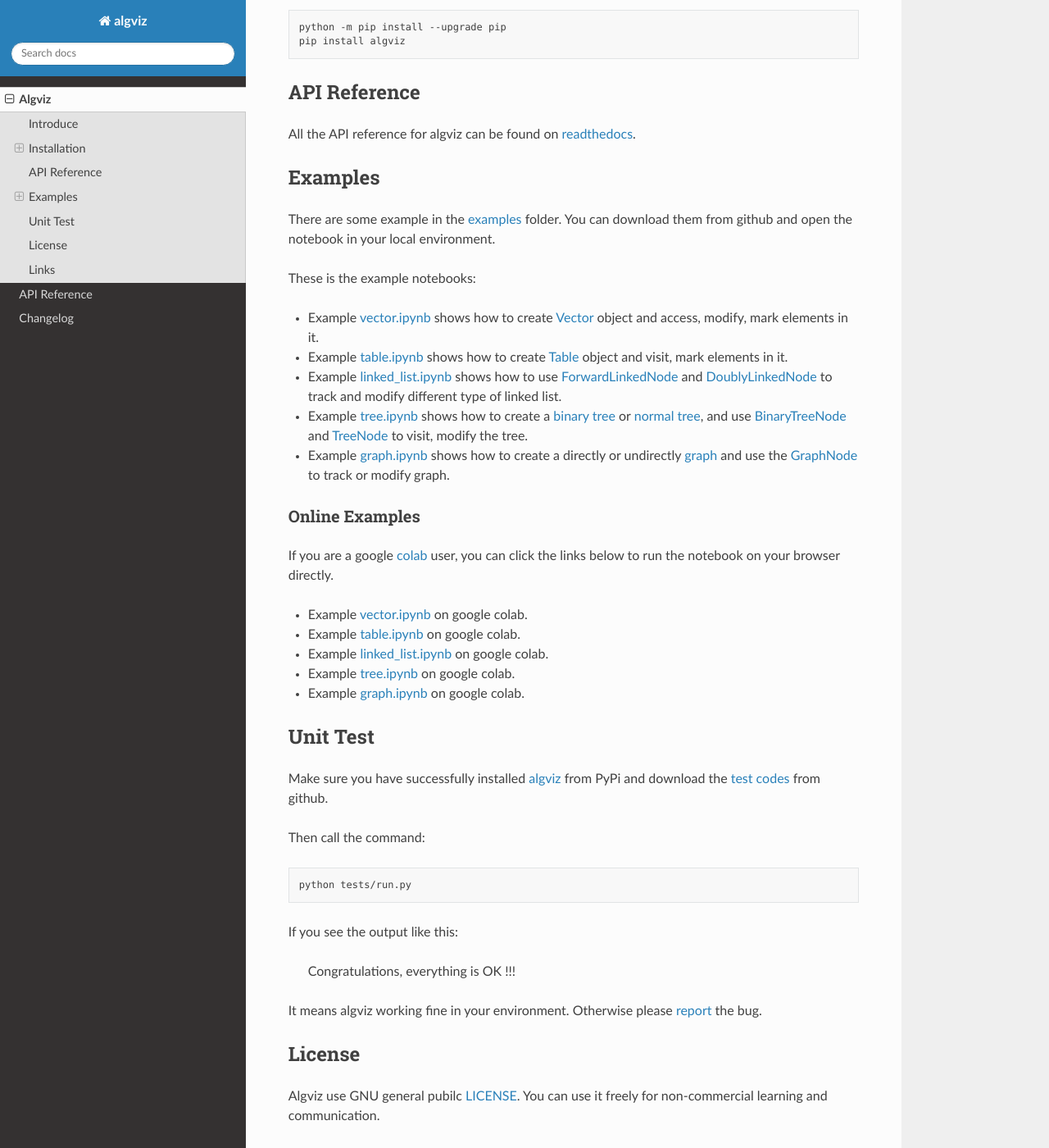
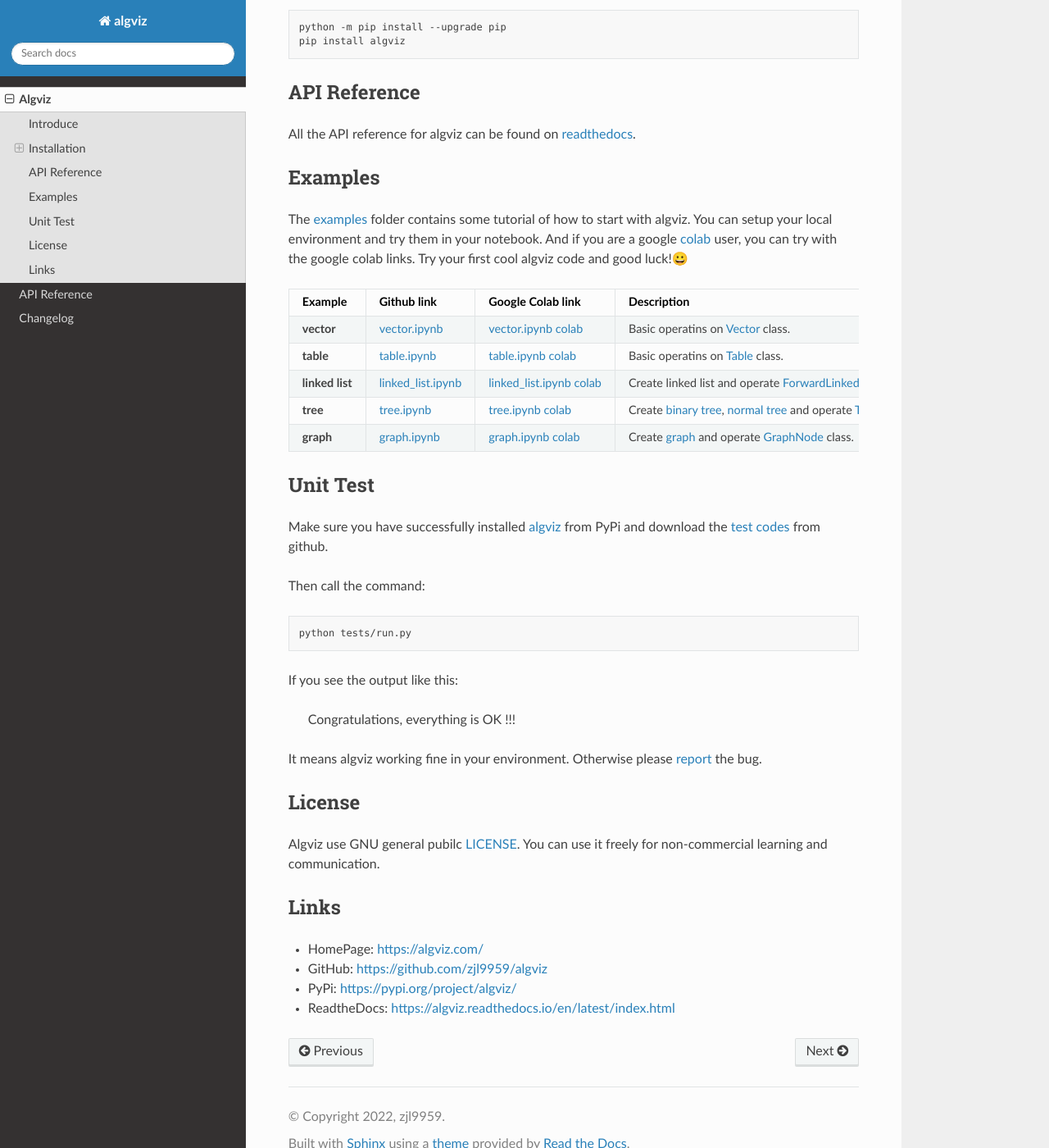
Before and after one commit to zjl9959/algviz, a Sphinx documentation site: the page built from docs/readthedocs/source/introduce.rst, in a window 1280 px wide and 1400 px high, scrolled down 2310 px. Shown: the whole window at 82% size. Built offline with Sphinx 7.4.7 and the Read the Docs theme 2.0.0, drawn with Linux system fonts in a browser that asks for light colours; some of the changed text lies outside the part shown.

Commit message:
[Release] algviz 0.1.2
Update readme file.

```diff
--- a/README.md
+++ b/README.md
@@ -31,7 +31,7 @@
 
 You can modify the data multi-times, and algviz will record all the operations since last time you call the [display](https://algviz.readthedocs.io/en/latest/api.html#algviz.visual.Visualizer.display) interface. Then it will merge all the operations in one animation when you call display next time. So the only thing you need to concern is: `when to call the display interface?`
 
-All the animations created by algviz are [SVG](https://www.w3.org/Graphics/SVG/) string format. You can export the animation frames and review it in browser or embedded it in your slides. *By the way, [algviz.com](https://algviz.com) will support to export the svg with all the display objects and animation sequences for your code in the furture, please stay tuned!*
+All the animations created by algviz are [SVG](https://www.w3.org/Graphics/SVG/) string format. You can export the animation frames and review it in browser or embedded it in your slides. *In the future, [algviz.com](https://algviz.com) will support to export the svg with all the display objects and animation sequences for your code, please stay tuned!*
 
 
 ## Installation
@@ -66,25 +66,17 @@
 
 ## Examples
 
-There are some example in the [examples](https://github.com/zjl9959/algviz/tree/main/examples) folder. You can download them from github and open the notebook in your local environment.
+The [examples](https://github.com/zjl9959/algviz/tree/main/examples) folder contains some tutorial of how to start with algviz. You can setup your local environment and try them in your notebook. And if you are a google [colab](https://colab.research.google.com/) user, you can try with the google colab links. Try your first cool algviz code and good luck!😀
 
-These is the example notebooks:
 
-+ Example [vector.ipynb](https://github.com/zjl9959/algviz/blob/main/examples/vector.ipynb) shows how to create [Vector](https://algviz.readthedocs.io/en/latest/api.html#algviz.vector.Vector) object and access, modify, mark elements in it.
-+ Example [table.ipynb](https://github.com/zjl9959/algviz/blob/main/examples/table.ipynb) shows how to create [Table](https://algviz.readthedocs.io/en/latest/api.html#algviz.table.Table) object and visit, mark elements in it.
-+ Example [linked_list.ipynb](https://github.com/zjl9959/algviz/blob/main/examples/linked_list.ipynb) shows how to use [ForwardLinkedNode](https://algviz.readthedocs.io/en/latest/api.html#algviz.linked_list.ForwardLinkedListNode) and [DoublyLinkedNode](https://algviz.readthedocs.io/en/latest/api.html#algviz.linked_list.DoublyLinkedListNode) to track and modify different type of linked list.
-+ Example [tree.ipynb](https://github.com/zjl9959/algviz/blob/main/examples/tree.ipynb) shows how to create a [binary tree](https://algviz.readthedocs.io/en/latest/api.html#algviz.tree.parseBinaryTree) or [normal tree](https://algviz.readthedocs.io/en/latest/api.html#algviz.tree.parseTree), and use [BinaryTreeNode](https://algviz.readthedocs.io/en/latest/api.html#algviz.tree.BinaryTreeNode) and [TreeNode](https://algviz.readthedocs.io/en/latest/api.html#algviz.tree.TreeNode) to visit, modify the tree.
-+ Example [graph.ipynb](https://github.com/zjl9959/algviz/blob/main/examples/graph.ipynb) shows how to create a directly or undirectly [graph](https://algviz.readthedocs.io/en/latest/api.html#algviz.graph.parseGraph) and use the [GraphNode](https://algviz.readthedocs.io/en/latest/api.html#algviz.graph.GraphNode) to track or modify graph.
+| Example         |  Github link            | Google Colab link          |  Description                       |
+| :----           | :------                 | :---------                 | :-------                           |
+| **vector**      | [vector.ipynb]          | [vector.ipynb colab]       | Basic operatins on [Vector] class. |
+| **table**       | [table.ipynb]           | [table.ipynb colab]        | Basic operatins on [Table] class.  |
+| **linked list** | [linked_list.ipynb]     | [linked_list.ipynb colab]  | Create linked list and operate [ForwardLinkedNode], [DoublyLinkedNode] classes. |
+| **tree**        | [tree.ipynb]            | [tree.ipynb colab]         | Create [binary tree], [normal tree] and operate [TreeNode], [BinaryTreeNode] classes. |
+| **graph**       | [graph.ipynb]           | [graph.ipynb colab]        | Create [graph] and operate [GraphNode] class. |
 
-### Online Examples
-
-If you are a google [colab](https://colab.research.google.com/) user, you can click the links below to run the notebook on your browser directly.
-
-+ Example [vector.ipynb](https://colab.research.google.com/drive/1RgAoKbiSBXdSvBg65pwu9pJp5bQL1pCs?usp=sharing) on google colab.
-+ Example [table.ipynb](https://colab.research.google.com/drive/1GH6XgKDpUA2GKxiLm5tljp19wUvmnDxO?usp=sharing) on google colab.
-+ Example [linked_list.ipynb](https://colab.research.google.com/drive/1rsg-6irXzQODPi6DUZhtu-pKq_r55hwV?usp=sharing) on google colab.
-+ Example [tree.ipynb](https://colab.research.google.com/drive/138pnzwoS2vdhssZyTx-k5rwBQNb2Hi9N?usp=sharing) on google colab.
-+ Example [graph.ipynb](https://colab.research.google.com/drive/14hF30-N9VGBb5-vkERPuURvmnB9VspU9?usp=sharing) on google colab.
 
 ## Unit Test
 
@@ -113,3 +105,25 @@
 + GitHub: https://github.com/zjl9959/algviz
 + PyPi: https://pypi.org/project/algviz/
 + ReadtheDocs: https://algviz.readthedocs.io/en/latest/index.html
+
+
+[Vector]: https://algviz.readthedocs.io/en/latest/api.html#algviz.vector.Vector
+[Table]: https://algviz.readthedocs.io/en/latest/api.html#algviz.table.Table
+[ForwardLinkedNode]: https://algviz.readthedocs.io/en/latest/api.html#algviz.linked_list.ForwardLinkedListNode
+[DoublyLinkedNode]: https://algviz.readthedocs.io/en/latest/api.html#algviz.linked_list.DoublyLinkedListNode
+[binary tree]: https://algviz.readthedocs.io/en/latest/api.html#algviz.tree.parseBinaryTree
+[normal tree]: https://algviz.readthedocs.io/en/latest/api.html#algviz.tree.parseTree
+[TreeNode]: https://algviz.readthedocs.io/en/latest/api.html#algviz.tree.TreeNode
+[graph]: https://algviz.readthedocs.io/en/latest/api.html#algviz.graph.parseGraph
+[GraphNode]: https://algviz.readthedocs.io/en/latest/api.html#algviz.graph.GraphNode
+
+[vector.ipynb]: https://github.com/zjl9959/algviz/blob/main/examples/vector.ipynb
+[table.ipynb]: https://github.com/zjl9959/algviz/blob/main/examples/table.ipynb
+[linked_list.ipynb]: https://github.com/zjl9959/algviz/blob/main/examples/linked_list.ipynb
+[tree.ipynb]: https://github.com/zjl9959/algviz/blob/main/examples/tree.ipynb
+[graph.ipynb]: https://github.com/zjl9959/algviz/blob/main/examples/graph.ipynb
+[vector.ipynb colab]: https://colab.research.google.com/drive/1RgAoKbiSBXdSvBg65pwu9pJp5bQL1pCs?usp=sharing
+[table.ipynb colab]: https://colab.research.google.com/drive/1GH6XgKDpUA2GKxiLm5tljp19wUvmnDxO?usp=sharing
+[linked_list.ipynb colab]: https://colab.research.google.com/drive/1rsg-6irXzQODPi6DUZhtu-pKq_r55hwV?usp=sharing
+[tree.ipynb colab]: https://colab.research.google.com/drive/138pnzwoS2vdhssZyTx-k5rwBQNb2Hi9N?usp=sharing
+[graph.ipynb colab]: https://colab.research.google.com/drive/14hF30-N9VGBb5-vkERPuURvmnB9VspU9?usp=sharing
--- a/docs/readthedocs/source/conf.py
+++ b/docs/readthedocs/source/conf.py
@@ -22,7 +22,7 @@
 author = 'zjl9959'
 
 # The full version, including alpha/beta/rc tags
-release = '0.1.1'
+release = '0.1.2'
 
 
 # -- General configuration ---------------------------------------------------
--- a/setup.py
+++ b/setup.py
@@ -19,7 +19,7 @@
 
 setup(
     name="algviz",
-    version="0.1.1",
+    version="0.1.2",
     author="zjl9959",
     author_email="zjl9959@gmail.com",
     description=("An algorithm visualization tool for jupyter notebook to show animation for vector, table, linked list, tree and graph data structures."),
```
Also changed, not shown: other parts of README.md (+1 -1 lines), 1 other file.
